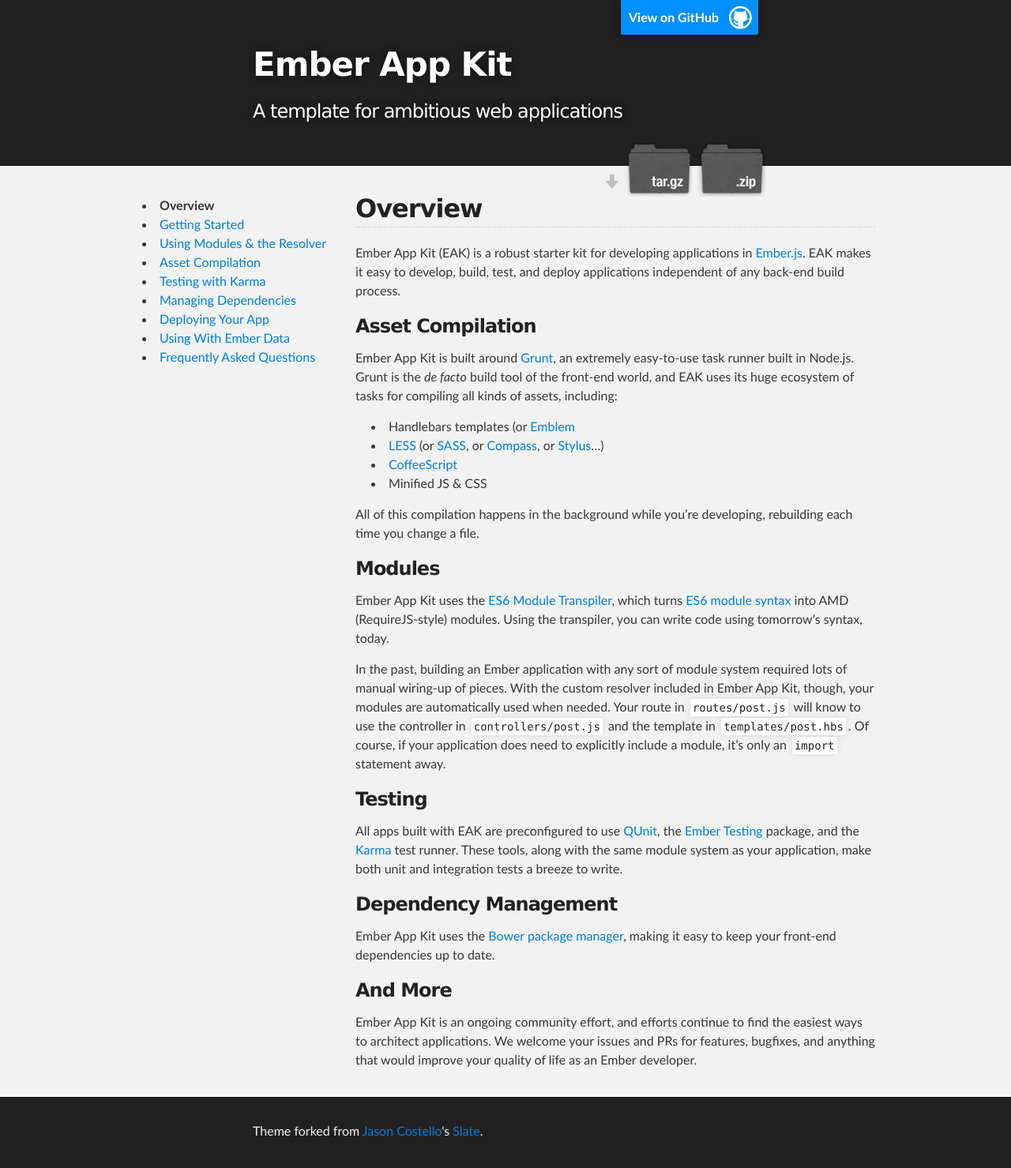
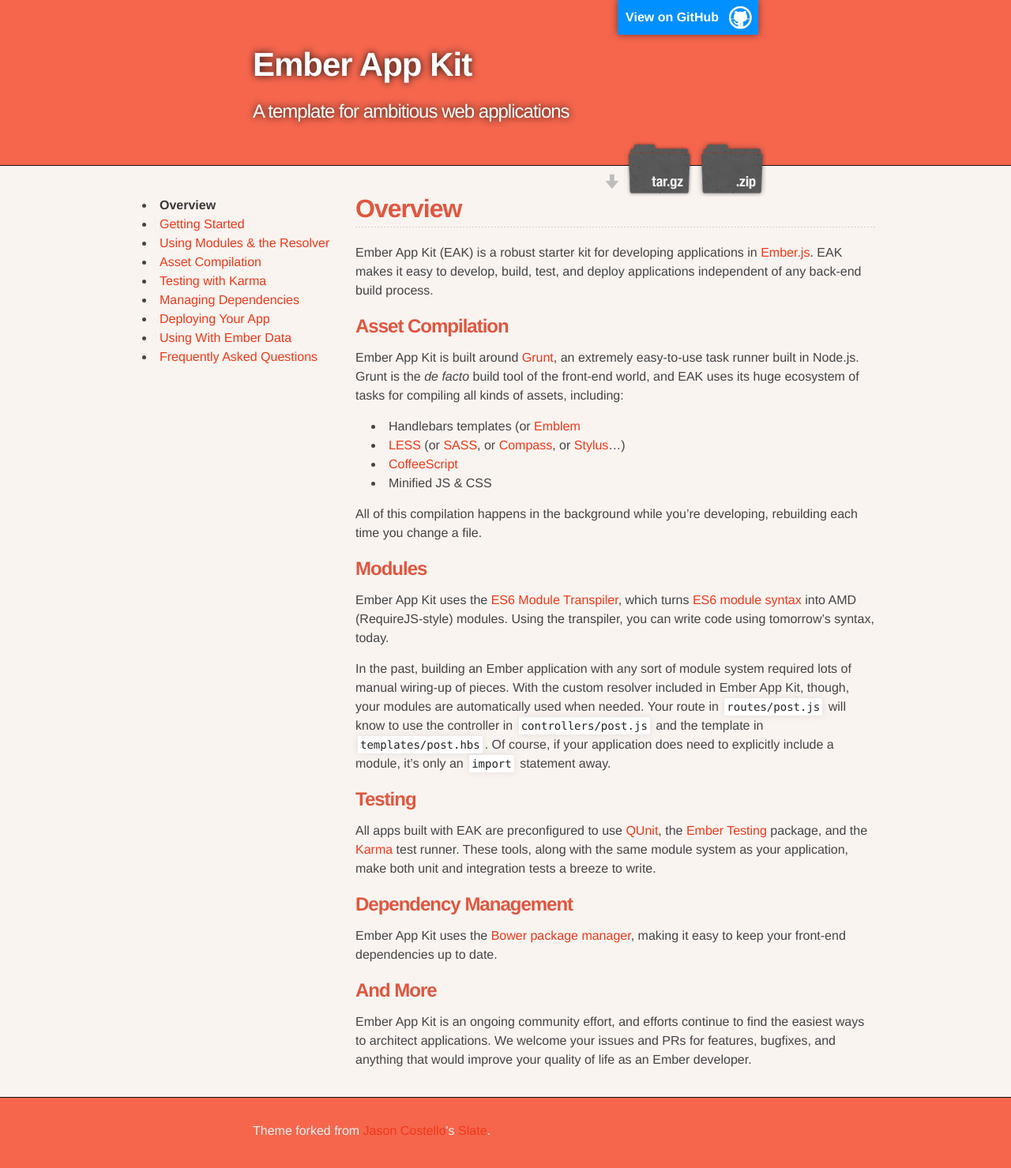
Before and after one commit to stefanpenner/ember-app-kit, a Jekyll site: the page built from index.md, in a window 1280 px wide. Shown: the whole page at 79% size. Built offline with Jekyll 4.4.1, drawn with Linux system fonts in a browser that asks for light colours.

Commit message:
match some styles with emberjs site
change header and footer background color
change page background color
update font colors
all to match, or closely match styles from emberjs.com

```diff
--- a/assets/styles/slate.css
+++ b/assets/styles/slate.css
@@ -54,10 +54,10 @@
 
 body {
   box-sizing: border-box;
-  color:#373737;
+  color: #444444;
   background: #212121;
   font-size: 16px;
-  font-family: 'Myriad Pro', Calibri, Helvetica, Arial, sans-serif;
+  font-family: 'Helvetica Neue', Helvetica, Arial, sans-serif;
   line-height: 1.5;
   -webkit-font-smoothing: antialiased;
 }
@@ -65,8 +65,8 @@
 h1, h2, h3, h4, h5, h6 {
   margin: 10px 0;
   font-weight: 700;
-  color:#222222;
-  font-family: 'Lucida Grande', 'Calibri', Helvetica, Arial, sans-serif;
+  color: #e1563f;
+  font-family: 'Maven Pro', Helvetica, Arial, sans-serif;
   letter-spacing: -1px;
 }
 
@@ -107,7 +107,7 @@
 
 a {
   text-decoration: none;
-  color: #007edf;
+  color: #f23818;
   text-shadow: none;
 
   transition: color 0.5s ease;
@@ -286,8 +286,8 @@
   border-bottom-right-radius: 2px;
 }
 
-#header_wrap {
-  background: #212121;
+#header_wrap, #footer_wrap {
+  background: #f5664d;
 }
 
 #header_wrap .inner {
@@ -350,7 +350,7 @@
 }
 
 #main_content_wrap {
-  background: #f2f2f2;
+  background-color: #faf4f1;
   border-top: 1px solid #111;
   border-bottom: 1px solid #111;
 }
@@ -359,9 +359,6 @@
   padding-top: 40px;
 }
 
-#footer_wrap {
-  background: #212121;
-}
 
 /*******************************************************************************
 Small Device Styles
```
